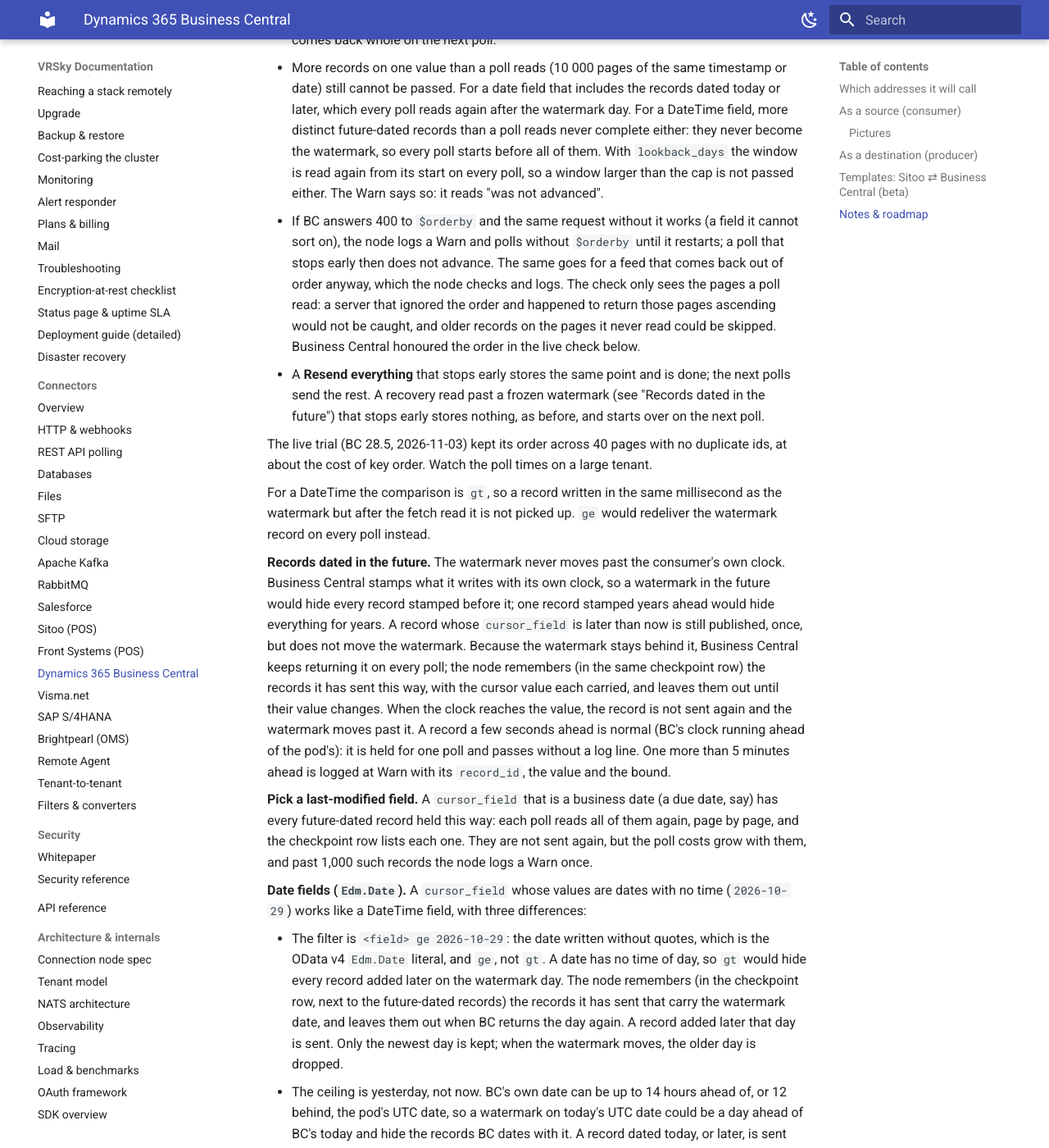
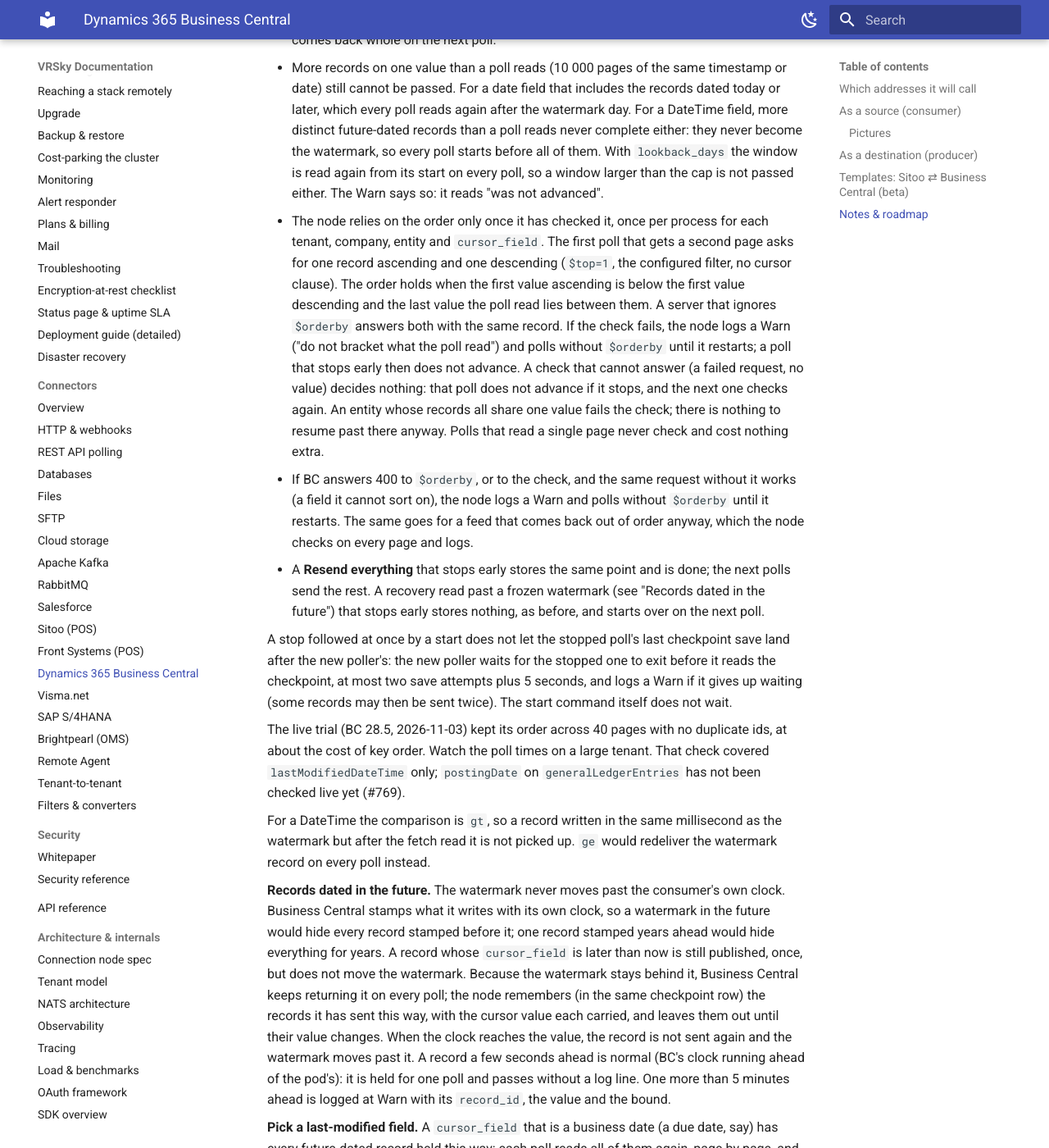
Before and after one commit to ValueRetail/vrsky, an MkDocs documentation site: the page built from docs/connectors/business-central.md, in a window 1280 px wide and 1400 px high, scrolled down 6926 px. Shown: the whole window at 82% size. Built offline with MkDocs 1.6.1 and Material for MkDocs 9.7.7, drawn with Linux system fonts in a browser that asks for light colours.

Commit message:
docs(business-central): order check and stop/start wait (#769)
Co-Authored-By: Claude Opus 5.5 <noreply@anthropic.com>

```diff
--- a/docs/connectors/business-central.md
+++ b/docs/connectors/business-central.md
@@ -310,23 +310,41 @@ node sees) is skipped and the converted record is written.
       never become the watermark, so every poll starts before all of them. With `lookback_days` the window is read
       again from its start on every poll, so a window larger than the cap is
       not passed either. The Warn says so: it reads "was not advanced".
-    - If BC answers 400 to `$orderby` and the same request without it works
-      (a field it cannot sort on), the node logs a Warn and polls without
-      `$orderby` until it restarts; a poll that stops early then does not
-      advance. The same goes for a feed that comes back out of order anyway,
-      which the node checks and logs. The check only sees the pages a poll
-      read: a server that ignored the order and happened to return those
-      pages ascending would not be caught, and older records on the pages it
-      never read could be skipped. Business Central honoured the order in the
-      live check below.
+    - The node relies on the order only once it has checked it, once per
+      process for each tenant, company, entity and `cursor_field`. The first
+      poll that gets a second page asks for one record ascending and one
+      descending (`$top=1`, the configured filter, no cursor clause). The
+      order holds when the first value ascending is below the first value
+      descending and the last value the poll read lies between them. A server
+      that ignores `$orderby` answers both with the same record. If the check
+      fails, the node logs a Warn ("do not bracket what the poll read") and
+      polls without `$orderby` until it restarts; a poll that stops early
+      then does not advance. A check that cannot answer (a failed request, no
+      value) decides nothing: that poll does not advance if it stops, and the
+      next one checks again. An entity whose records all share one value
+      fails the check; there is nothing to resume past there anyway. Polls
+      that read a single page never check and cost nothing extra.
+    - If BC answers 400 to `$orderby`, or to the check, and the same request
+      without it works (a field it cannot sort on), the node logs a Warn and
+      polls without `$orderby` until it restarts. The same goes for a feed
+      that comes back out of order anyway, which the node checks on every
+      page and logs.
     - A **Resend everything** that stops early stores the same point and is
       done; the next polls send the rest. A recovery read past a frozen
       watermark (see "Records dated in the future") that stops early stores
       nothing, as before, and starts over on the next poll.
 
+    A stop followed at once by a start does not let the stopped poll's last
+    checkpoint save land after the new poller's: the new poller waits for
+    the stopped one to exit before it reads the checkpoint, at most two save
+    attempts plus 5 seconds, and logs a Warn if it gives up waiting (some
+    records may then be sent twice). The start command itself does not wait.
+
     The live trial (BC 28.5, 2026-11-03) kept its order across 40 pages with
     no duplicate ids, at about the cost of key order. Watch the poll times on
-    a large tenant.
+    a large tenant. That check covered `lastModifiedDateTime` only;
+    `postingDate` on `generalLedgerEntries` has not been checked live yet
+    (#769).
 
     For a DateTime the comparison is `gt`, so a record written in the same millisecond as the
     watermark but after the fetch read it is not picked up. `ge` would redeliver
```
